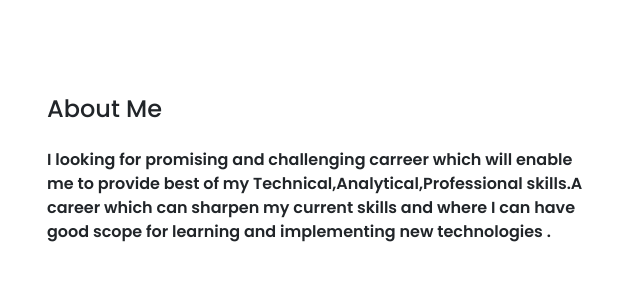
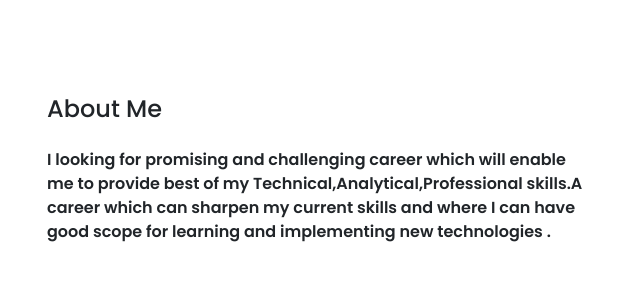
Before and after one commit to Varsha1100/varshini-portfolio, a plain HTML site: page index.html in a window 1280 px wide. Shown: the part 829-1134 px from the top of the page, 35-675 px from the left. Drawn offline with nearby package versions, Linux system fonts and the light colour scheme.

Commit message:
Update index.html

```diff
--- a/index.html
+++ b/index.html
@@ -4,10 +4,6 @@
     <meta charset="UTF-8">
     <meta name="viewport" content="width=device-width, initial-scale=1.0">
     <title>Varshini Portfolio</title>
-
-
-
-
     <link rel="preconnect" href="https://fonts.googleapis.com">
 <link rel="preconnect" href="https://fonts.gstatic.com" crossorigin>
 <link href="https://fonts.googleapis.com/css2?family=Poppins:ital,wght@0,100;0,200;0,300;0,400;0,500;0,600;0,700;0,800;0,900;1,100;1,200;1,300;1,400;1,500;1,600;1,700;1,800;1,900&display=swap" rel="stylesheet">
@@ -77,7 +73,7 @@
             <div class="row align-items-center">
                 <div class="col-md-6">
                     <h4 class="pb-3">About Me</h4>
-                    <p class="pb-3">I looking for promising and challenging carreer which will enable me to provide best of my Technical,Analytical,Professional skills.A career which can sharpen my current skills and where I can have good scope for learning and implementing new technologies .</p>
+                    <p class="pb-3">I looking for promising and challenging career which will enable me to provide best of my Technical,Analytical,Professional skills.A career which can sharpen my current skills and where I can have good scope for learning and implementing new technologies .</p>
                     <p class="pb-3"></p>
                     <div class="pb-4">
                       <a href="varshini resume.png" target="_blank" class="btn btn-success btn-lg text-uppercase ">CV Resume</a>
```
